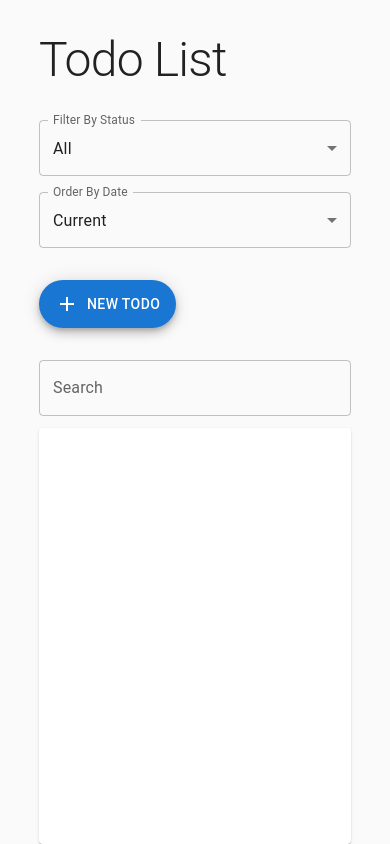
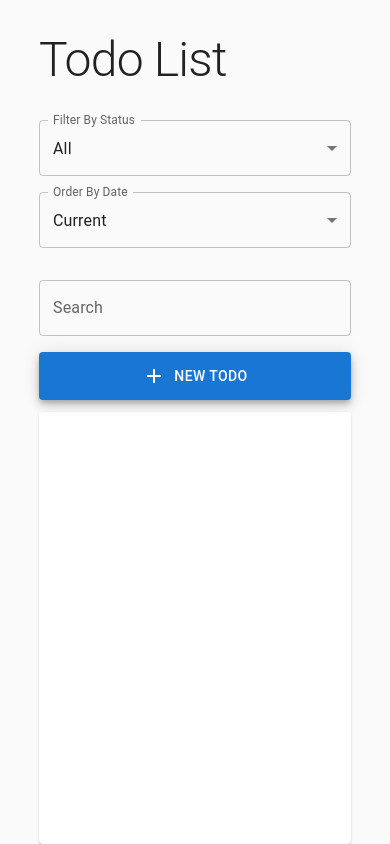
Before and after one commit to MoisesSantana/class-component-and-redux-todo, a React (Vite) app: page / in a window 390 px wide. Built offline with nearby package versions, Linux system fonts and the light colour scheme.

Commit message:
:lipstick: Adjustments to mobile styling
For the add task button to become standardized with the filtering fields, it was necessary to make some adjustments to the header component and the handle-task-modal
that received a styling file.

```diff
--- a/src/components/handle-task-modal/index.tsx
+++ b/src/components/handle-task-modal/index.tsx
@@ -16,6 +16,7 @@ import EditIcon from '@mui/icons-material/Edit';
 import { connect } from 'react-redux';
 import { Dispatch, GlobalStateType, Status, Task, HandleTaskType } from '../../types';
 import { handleTask } from '../../redux/tasks.actions';
+import { AddTaskBtn } from './styles';
 
 interface HandleTaskModalProps {
   isNewTask?: boolean;
@@ -103,10 +104,10 @@ class HandleTaskModal extends React.Component<HandleTaskModalProps> {
       <Box>
         {
           isNewTask ? (
-            <Fab variant="extended" color="primary" aria-label="add" onClick={this.handleModal}>
+            <AddTaskBtn variant="extended" color="primary" aria-label="add" onClick={this.handleModal}>
               <AddIcon sx={{ mr: 1 }} />
                 New Todo
-            </Fab>
+            </AddTaskBtn>
           ) : (
             <IconButton color="warning" onClick={this.handleModal}>
               <Tooltip title="Edit Task">
--- /dev/null
+++ b/src/components/handle-task-modal/styles.ts
@@ -0,0 +1,9 @@
+import styled from '@emotion/styled';
+import { Fab } from '@mui/material';
+
+export const AddTaskBtn = styled(Fab)`
+  @media(max-width: 770px) {
+    width: 80vw;
+    border-radius: 4px;
+  }
+`;
--- a/src/components/header/index.tsx
+++ b/src/components/header/index.tsx
@@ -15,7 +15,7 @@ import {
   orderBy as actionOrderBy,
   searchTask as actionSearchTask,
 } from '../../redux/tasks.actions';
-import { Controls, HeaderContainer, SearchField, SelectControl } from './styles';
+import { Controls, HeaderContainer, SearchField, SelectControl, SubControls } from './styles';
 
 interface HeaderProps extends GlobalStateType {
   dispatch: Dispatch;
@@ -33,7 +33,6 @@ class Header extends React.Component<HeaderProps> {
       <HeaderContainer>
         <Typography variant="h1" fontSize={48}>Todo List</Typography>
         <Controls>
-          <Box className="selects-control">
           <SelectControl>
             <InputLabel id="filter">Filter By Status</InputLabel>
             <Select
@@ -61,9 +60,8 @@ class Header extends React.Component<HeaderProps> {
               <MenuItem value={ OrderBy.Old }>Old</MenuItem>
             </Select>
           </SelectControl>
-          </Box>
-          <HandleTaskModal isNewTask />
         </Controls>
+        <SubControls>
           <SearchField
             value={ searchTerm }
             onChange={ (e) => this.handleInputs(e, actionSearchTask as HandleFiltersType) }
@@ -71,6 +69,8 @@ class Header extends React.Component<HeaderProps> {
             label="Search"
             variant="outlined"
           />
+          <HandleTaskModal isNewTask />
+        </SubControls>
       </HeaderContainer>
     );
   }
--- a/src/components/header/styles.ts
+++ b/src/components/header/styles.ts
@@ -10,24 +10,12 @@ export const HeaderContainer = styled('header')`
 `;
 
 export const Controls= styled(Box)`
-display: flex;
-flex-direction: row;
-justify-content: space-between;
-width: 100%;
-flex-wrap: wrap;
-gap: 2rem;
-
-.selects-control {
+  width: 100%;
   display: flex;
   flex-wrap: wrap;
   gap: 1rem;
   max-width: 680px;
   width: 100%;
-
-  @media (max-width: 770px) {
-    width: 100%;
-  }
-}
 `;
 
 export const SearchField = styled(TextField)`
@@ -45,3 +33,12 @@ export const SelectControl = styled(FormControl)`
     width: 100%;
   }
 `;
+
+export const SubControls = styled(Box)`
+  width: 100%;
+  display: flex;
+  flex-wrap: wrap;
+  gap: 1rem;
+  width: 100%;
+  justify-content: space-between;
+`;
```
Lines whose indentation alone changed are shown as unchanged.
